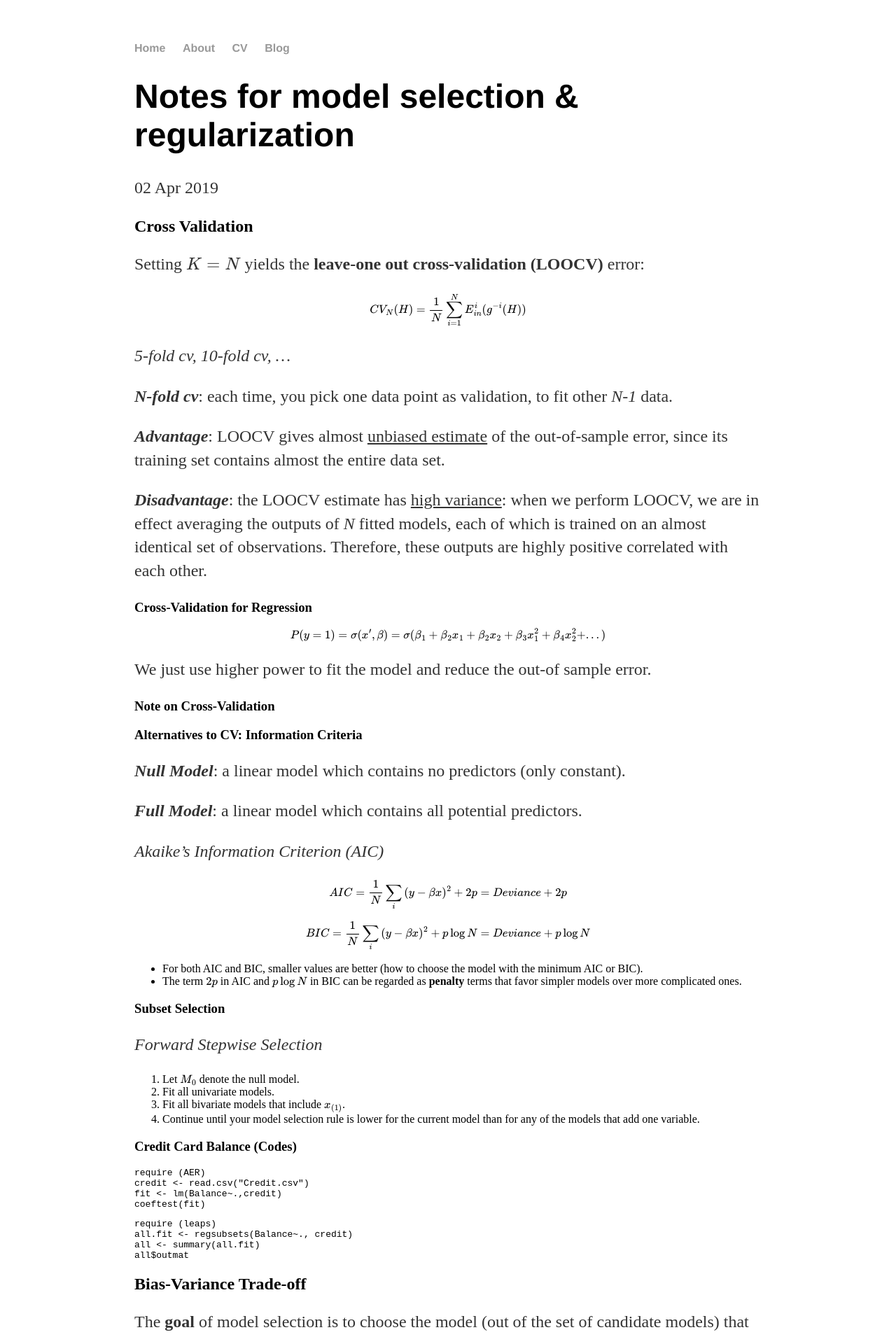
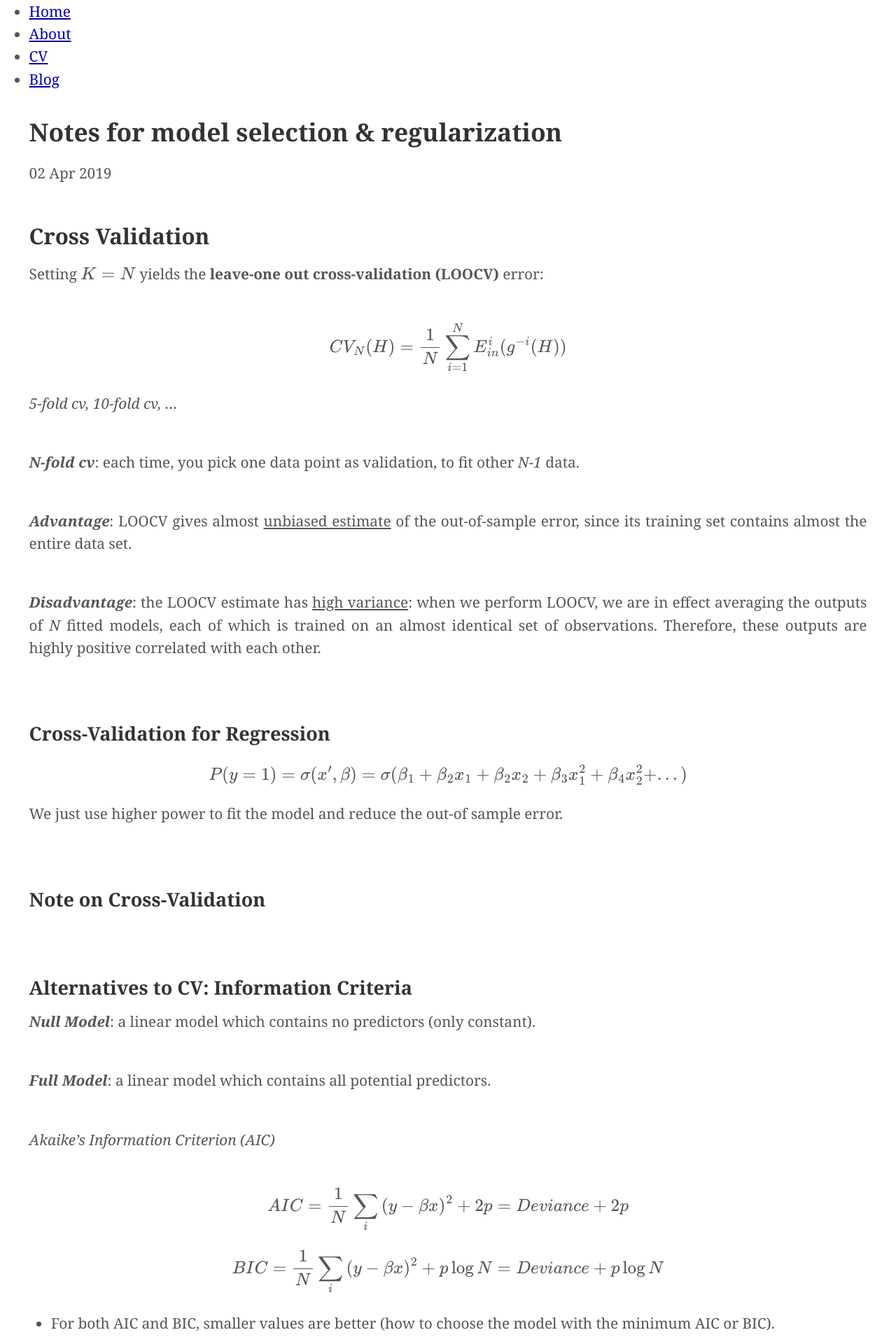
Before and after one commit to guyufeng96/guyufeng.github.io, a Jekyll site: the page built from _posts/2019-04-02-notes for model selection & regularization.md, in a window 1280 px wide. Shown: the top 1910 px of the page at 70% size. Built offline with Jekyll 4.4.1, drawn with Linux system fonts in a browser that asks for light colours; our own code applies the rules of GitHub Pages for plain Markdown files; formulas are drawn with MathJax 3.

Commit message:
Update main.css

```diff
--- a/css/main.css
+++ b/css/main.css
@@ -1,43 +1,326 @@
-body {
-    margin: 60px auto;
-    width: 70%;
-}
-nav ul, footer ul {
-    font-family:'Helvetica', 'Arial', 'Sans-Serif';
-    padding: 0px;
-    list-style: none;
-    font-weight: bold;
-}
-nav ul li, footer ul li {
-    display: inline;
-    margin-right: 20px;
-}
-a {
-    text-decoration: none;
-    color: #999;
-}
-a:hover {
-    text-decoration: underline;
-}
-h1 {
-    font-size: 3em;
-    font-family:'Helvetica', 'Arial', 'Sans-Serif';
-}
-p {
-    font-size: 1.5em;
-    line-height: 1.4em;
-    color: #333;
-}
-footer {
-    border-top: 1px solid #d5d5d5;
-    font-size: .8em;
+/* A modified default Jekyll theme
+/*
+/* Improvements include:
+/*
+/* 1. Responsive Template: Added media-queries so that it works well
+/*    on a wide-range of screens.
+/*
+
+The MIT License (MIT)
+
+Copyright (c) 2013 Kashyap
+
+Permission is hereby granted, free of charge, to any person obtaining a copy
+of this software and associated documentation files (the "Software"), to deal
+in the Software without restriction, including without limitation the rights
+to use, copy, modify, merge, publish, distribute, sublicense, and/or sell
+copies of the Software, and to permit persons to whom the Software is
+furnished to do so, subject to the following conditions:
+
+The above copyright notice and this permission notice shall be included in
+all copies or substantial portions of the Software.
+
+THE SOFTWARE IS PROVIDED "AS IS", WITHOUT WARRANTY OF ANY KIND, EXPRESS OR
+IMPLIED, INCLUDING BUT NOT LIMITED TO THE WARRANTIES OF MERCHANTABILITY,
+FITNESS FOR A PARTICULAR PURPOSE AND NONINFRINGEMENT. IN NO EVENT SHALL THE
+AUTHORS OR COPYRIGHT HOLDERS BE LIABLE FOR ANY CLAIM, DAMAGES OR OTHER
+LIABILITY, WHETHER IN AN ACTION OF CONTRACT, TORT OR OTHERWISE, ARISING FROM,
+OUT OF OR IN CONNECTION WITH THE SOFTWARE OR THE USE OR OTHER DEALINGS IN
+THE SOFTWARE.
+
+
+/*****************************************************************************/
+/*
+/* Common
+/*
+/*****************************************************************************/
+/* Global Reset */
+
+
+* {
+  margin: 0;
+  padding: 0;
 }
 
+html, body { height: 100%; }
+
+body {
+  background-color: #FFF;
+  font-size: 130%;
+  font-family: calluna, Calluna, Georgia;
+  font-weight: 300;
+  line-height: 1.55em;
+  padding: 0 2em;
+  text-rendering: optimizeLegibility;
+  color: #555;
+}
+
+h1, h2, h3, h4, h5, h6 {
+  color: #333;
+  font-family: adelle, Adelle, Georgia;
+  font-weight: 800;
+  text-rendering: optimizeLegibility;
+}
+
+h1 {
+  font-size: 170%;
+  margin-top: 1em;
+  margin-bottom: 0.5em;
+  line-height: 1.4em;
+}
+
+h2 {
+  font-size: 150%;
+  margin-top: 1em;
+  margin-bottom: 0.5em;
+  line-height: 1.4em;
+}
+
+h3 {
+  font-size: 130%;
+  margin-top: 3.25em;
+  margin-bottom: 0.5em;
+  line-height: 1.4em;
+}
+
+h4 {
+  font-size: 110%;
+  margin-top: 2em;
+  margin-bottom: 0.5em;
+  line-height: 1.4em;
+}
+
+h5 {
+  font-size: 100%;
+  margin-top: 1.5em;
+  margin-bottom: 0.5em;
+  line-height: 1.4em;
+}
+
+p {
+  margin: 0.5em 0 2.5em;
+}
+
+a         { color: #00a; }
+a:hover   { color: #000; }
+a:visited { color: #a0a; }
+
+
+blockquote {
+  padding: 0.1em 1.3em;
+  background: #fafafa;
+  border-left: 5px #81E26D solid;
+  color: #666;
+}
+/*****************************************************************************/
+/*
+/* Home
+/*
+/*****************************************************************************/
 ul.posts {
-    margin: 20px auto 40px;
-    font-size: 1.5em;
+  list-style-type: none;
+  margin-bottom: 2em;
 }
 
 ul.posts li {
-    list-style: none;
+  line-height: 1.75em;
+  margin-bottom: 1em;
 }
+
+ul.posts span {
+  color: #aaa;
+  font-family: "Inconsolata", Consolas, "Courier New", monospace;
+  font-size: 80%;
+  display: list-item;
+}
+
+/*****************************************************************************/
+/*
+/* Site
+/*
+/*****************************************************************************/
+
+.site {
+  margin: auto;
+  max-width: 34em;
+  padding: 0 1em;
+  color: #333;
+}
+
+.site .header a {
+  font-weight: bold;
+  text-decoration: none;
+}
+
+.site .header h1.title {
+  display: inline-block;
+  font-size: 180%;
+}
+
+.site .header h1.title a {
+  color: #a00;
+}
+
+.site .header h1.title a:hover {
+  color: #000;
+}
+
+.site .header a.extra {
+  color: #aaa;
+  margin-left: 1em;
+}
+
+.site .header a.extra:hover {
+  color: #000;
+}
+
+.site .meta {
+  color: #aaa;
+}
+
+.site .footer {
+  font-size: 80%;
+  color: #666;
+  border-top: 4px solid #eee;
+  margin-top: 2em;
+  overflow: hidden;
+}
+
+.site .footer .contact {
+  float: left;
+  margin-right: 3em;
+}
+
+.site .footer .contact a {
+  color: #8085C1;
+}
+
+.site .footer .rss {
+  margin-top: 1.1em;
+  margin-right: -.2em;
+  float: right;
+}
+
+.site .footer .rss img {
+  border: 0;
+}
+
+pre {
+  font-family: 'PT Mono', Consolas, "Inconsolata", "Courier New", monospace;
+  overflow: auto;
+  margin: 1em auto;
+}
+
+code {
+  font-family: 'PT Mono', Consolas, "Inconsolata", "Courier New", monospace;
+}
+
+
+/*****************************************************************************/
+/*
+/* Posts
+/*
+/*****************************************************************************/
+
+/* standard */
+.post pre {
+  border: 1px solid #ddd;
+  background-color: #eef;
+  line-height: 1em;
+  padding: 0.2em 0.5em;
+}
+
+.post ul, .post ol {
+  margin-left: 1.5em;
+  margin-bottom: 1.5em;
+}
+
+.post code {
+  border: 1px solid #ddd;
+  background-color: #eef;
+  font-size: 0.7em;
+
+}
+
+.post pre code {
+  border: none;
+}
+
+/* terminal */
+.post pre.terminal {
+  border: 1px solid #000;
+  background-color: #333;
+  color: #FFF;
+}
+
+.post pre.terminal code {
+  background-color: #333;
+}
+
+.post {
+  text-align: justify;
+}
+
+/************************************************************************/
+/*    Media Queries
+/*
+/************************************************************************/
+
+
+
+
+@media screen and (max-width: 1000px) {
+  body {
+    font-size: 130%;
+    padding: 0 4em;
+  }
+  .post code {
+    font-size: 85%;
+  }
+
+  pre code {
+    line-height: 1.6em;
+  }
+}
+
+@media screen and (max-width: 800px) {
+  body {
+    font-size: 125%;
+    padding: 0 1.5em;
+  }
+
+  .post code {
+    font-size: 80%;
+  }
+
+  pre code {
+    font-size: 80%;
+  }
+}
+
+
+@media screen and (max-width: 500px) {
+  body {
+    font-size: 120%;
+    padding: 0 0.5em;
+  }
+
+  .footer {
+    text-align: center;
+    padding: 1em;
+  }
+
+  .contact {
+    width: 100%;
+  }
+
+  .post code {
+    font-size: 85%;
+  }
+}
+
+@media screen and (max-width: 320px) {
+  body {
+    padding: 0;
+  }
+}
```
